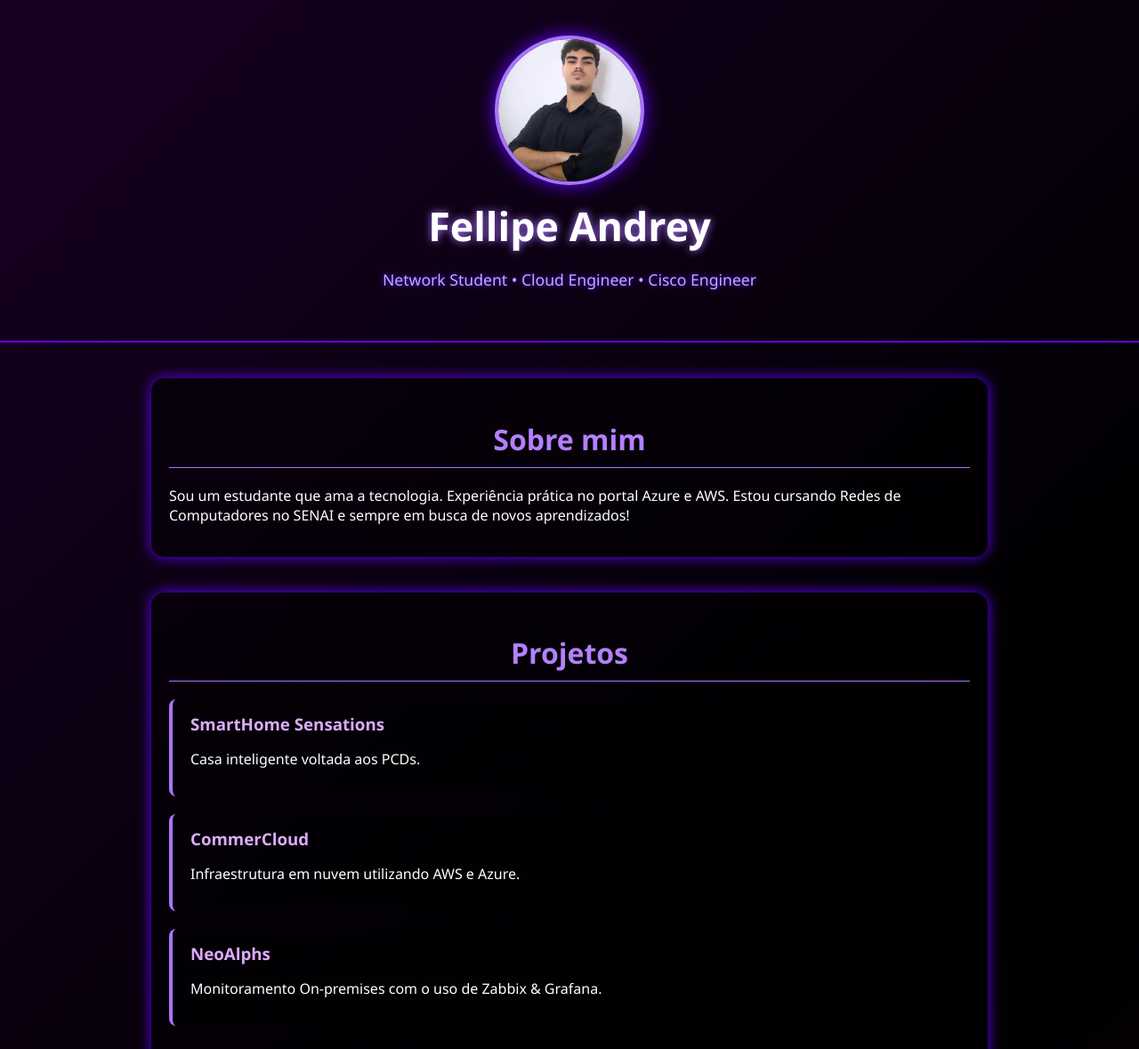
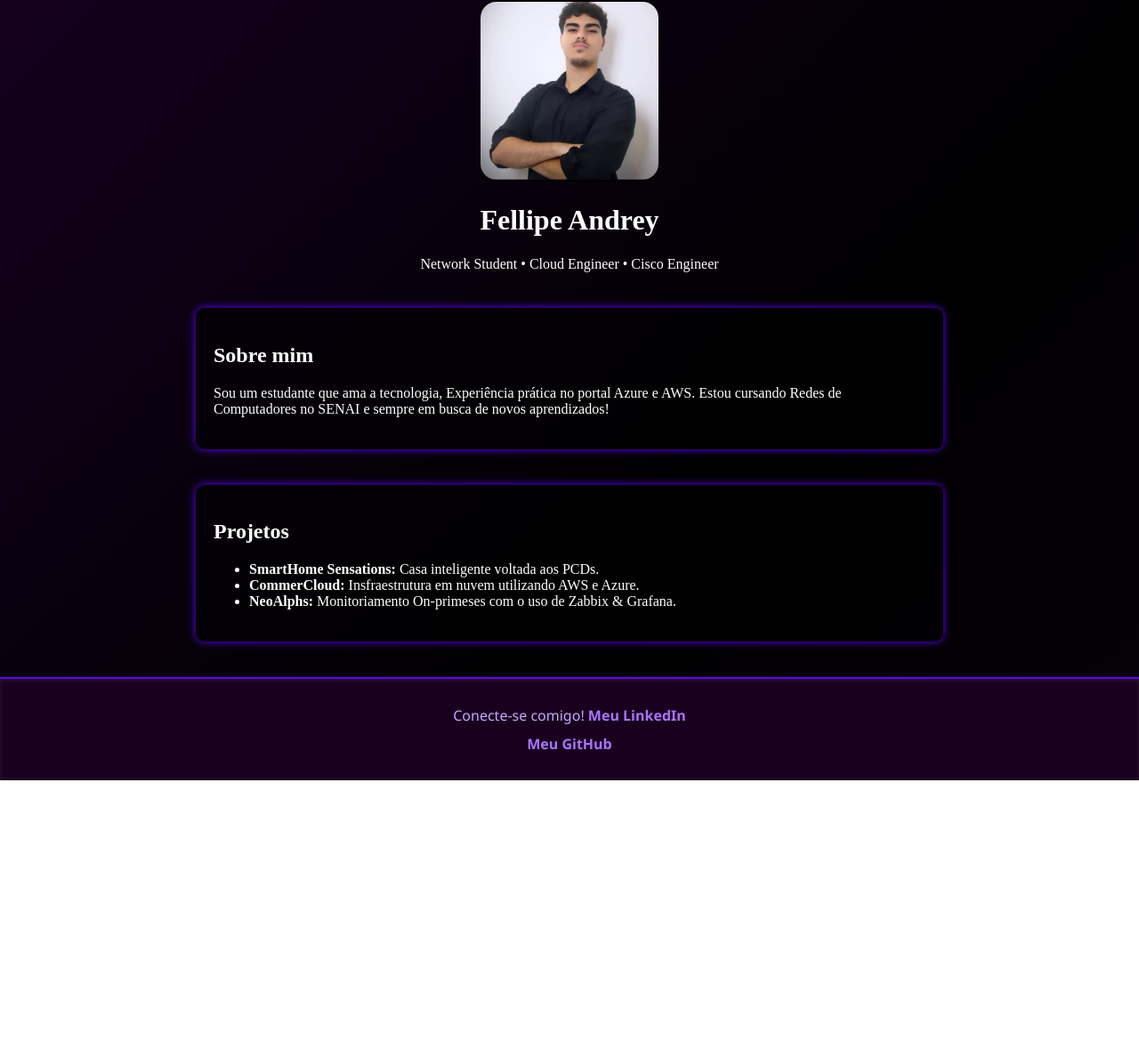
Before and after one commit to FellipeAnd/meu-portifolio, a plain HTML site: page index.html in a window 1280 px wide. Shown: the top 1179 px of the page at 89% size. After the commit the page ends 877 px from the top, so only its background shows below. Drawn offline with Linux system fonts and the light colour scheme.

Commit message:
arrumando

```diff
--- a/index.html
+++ b/index.html
@@ -1,47 +1,59 @@
 <!DOCTYPE html>
 <html lang="pt-br">
 <head>
-  <meta charset="UTF-8" />
-  <meta name="viewport" content="width=device-width, initial-scale=1.0"/>
+  <meta charset="UTF-8">
+  <meta name="viewport" content="width=device-width, initial-scale=1.0">
   <title>Fellipe Andrey - Portfólio</title>
-  <link rel="stylesheet" href="style.css" />
+  <link rel="stylesheet" href="style.css">
 </head>
+<div style="text-align: center;">
+  <img src="images/WhatsApp Image 2025-05-13 at 15.58.09.jpeg" alt="Foto de Fellipe Andrey" style="width:200px; border-radius: 20px; border: 2px solid black;">
+</div>
 <body>
-
-  <header>
-    <div class="profile-pic">
-      <img src="images/WhatsApp Image 2025-05-13 at 15.58.09.jpeg" alt="Foto de Fellipe Andrey" />
-    </div>
+  <header style="text-align: center;">
     <h1>Fellipe Andrey</h1>
     <p>Network Student • Cloud Engineer • Cisco Engineer</p>
   </header>
 
+
   <section>
     <h2>Sobre mim</h2>
-    <p>Sou um estudante que ama a tecnologia. Experiência prática no portal Azure e AWS. Estou cursando Redes de Computadores no SENAI e sempre em busca de novos aprendizados!</p>
+    <p>Sou um estudante que ama a tecnologia, Experiência prática no  portal Azure e AWS. Estou cursando Redes de Computadores no SENAI e sempre em busca de novos aprendizados!</p>
   </section>
 
   <section>
     <h2>Projetos</h2>
-    <div class="card">
-      <h3>SmartHome Sensations</h3>
-      <p>Casa inteligente voltada aos PCDs.</p>
-    </div>
-    <div class="card">
-      <h3>CommerCloud</h3>
-      <p>Infraestrutura em nuvem utilizando AWS e Azure.</p>
-    </div>
-    <div class="card">
-      <h3>NeoAlphs</h3>
-      <p>Monitoramento On-premises com o uso de Zabbix & Grafana.</p>
-    </div>
+    <ul>
+      <li><strong>SmartHome Sensations:</strong> Casa inteligente voltada aos PCDs.</li>
+      <li><strong>CommerCloud:</strong> Insfraestrutura em nuvem utilizando AWS e Azure.</li>
+      <li><strong>NeoAlphs:</strong> Monitoriamento On-primeses com o uso de Zabbix & Grafana.</li>
+    </ul>
   </section>
 
-  <footer>
-    <p>Conecte-se comigo!</p>
-    <p><a href="https://www.linkedin.com/in/fellipeandrey/" target="_blank">Meu LinkedIn</a></p>
-    <p><a href="https://github.com/FellipeAnd" target="_blank">Meu GitHub</a></p>
-  </footer>
-
-</body>
-</html>
+  <footer style="
+  background-color: #1a001f;
+  padding: 20px;
+  text-align: center;
+  color: #c0aaff;
+  box-shadow: inset 0 1px 5px rgba(255, 255, 255, 0.1);
+  font-family: 'Segoe UI', sans-serif;
+  border-top: 2px solid #6200ff;
+">
+  <p style="margin: 10px 0;">
+    Conecte-se comigo!
+    <a href="https://www.linkedin.com/in/fellipeandrey/" target="_blank" style="
+      color: #a974ff;
+      text-decoration: none;
+      font-weight: 600;
+      transition: color 0.3s ease;
+    ">Meu LinkedIn</a>
+  </p>
+  <p style="margin: 10px 0;">
+    <a href="https://github.com/FellipeAnd" target="_blank" style="
+      color: #a974ff;
+      text-decoration: none;
+      font-weight: 600;
+      transition: color 0.3s ease;
+    ">Meu GitHub</a>
+  </p>
+</footer>
--- a/style.css
+++ b/style.css
@@ -1,5 +1,5 @@
 body {
-  margin: 0;
+  margin: 0; // esse é do stylecss
   font-family: 'Segoe UI', sans-serif;
   color: #ffffff;
   background: linear-gradient(-45deg, #1a001f, #000000, #2b0040, #0d001a);
@@ -13,97 +13,16 @@ body {
   100% {background-position: 0% 50%;}
 }
 
-header {
-  text-align: center;
-  padding: 40px 20px;
-  border-bottom: 2px solid #6200ff;
+section {
+  max-width: 800px;
+  margin: 40px auto;
+  padding: 20px;
+  background-color: rgba(0,0,0,0.5);
+  border-radius: 10px;
+  box-shadow: 0 0 10px #6200ff;
 }
 
-.profile-pic img {
-  width: 160px;
-  height: 160px;
-  border-radius: 50%;
-  border: 4px solid #a974ff;
-  box-shadow: 0 0 20px #6200ff;
-  transition: transform 0.4s ease;
-}
-
-.profile-pic img:hover {
-  transform: scale(1.05);
-}
-
-header h1 {
-  font-size: 2.8rem;
-  margin: 10px 0;
-  text-shadow: 0 0 10px #a974ff;
-}
-
-header p {
-  font-size: 1.1rem;
-  color: #c0aaff;
-  text-shadow: 0 0 6px #6200ff;
-}
-
-section {
-  max-width: 900px;
-  margin: 40px auto;
-  padding: 20px;
-  background-color: rgba(0,0,0,0.45);
-  border-radius: 15px;
-  box-shadow: 0 0 15px #6200ff;
-}
-
-section h2 {
-  text-align: center;
-  color: #b480ff;
-  font-size: 2rem;
-  margin-bottom: 20px;
-  border-bottom: 1px solid #a974ff;
-  padding-bottom: 10px;
-}
-
-.card {
-  background: rgba(0,0,0,0.3);
-  padding: 15px 20px;
-  margin: 20px 0;
-  border-left: 4px solid #a974ff;
-  border-radius: 8px;
-  transition: all 0.3s ease;
-}
-
-.card:hover {
-  background-color: rgba(155, 0, 255, 0.1);
-  transform: scale(1.02);
-}
-
-.card h3 {
-  margin: 0 0 10px 0;
-  color: #ddaaff;
-}
-
-footer {
-  background-color: #120018;
-  padding: 25px;
-  text-align: center;
-  color: #c0aaff;
-  box-shadow: inset 0 0 10px #6200ff;
-  border-top: 2px solid #a974ff;
-  animation: pulse 3s ease-in-out infinite;
-}
-
-@keyframes pulse {
-  0%, 100% { box-shadow: inset 0 0 10px #6200ff; }
-  50% { box-shadow: inset 0 0 20px #b480ff; }
-}
-
-footer a {
+a {
   color: #a974ff;
   text-decoration: none;
-  font-weight: bold;
-  transition: color 0.3s ease;
 }
-
-footer a:hover {
-  color: #ffffff;
-  text-decoration: underline;
-}
```
